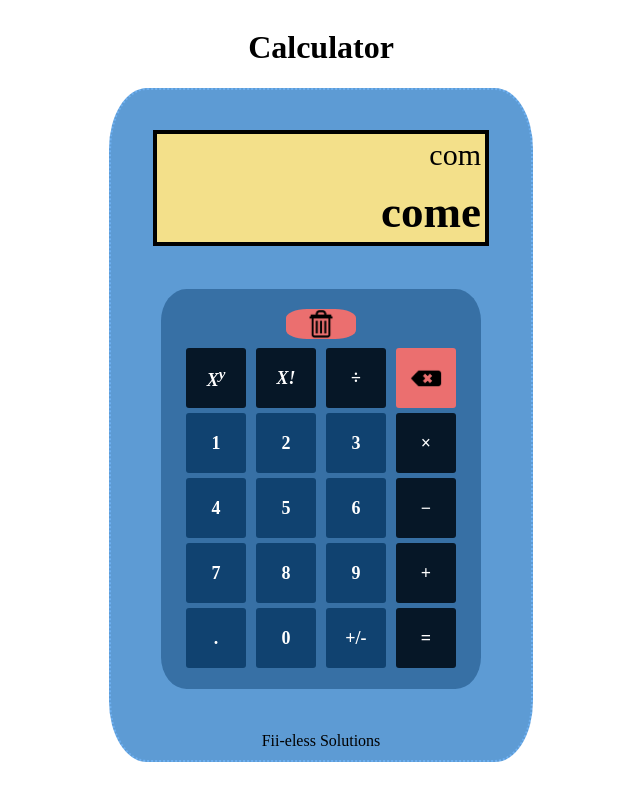
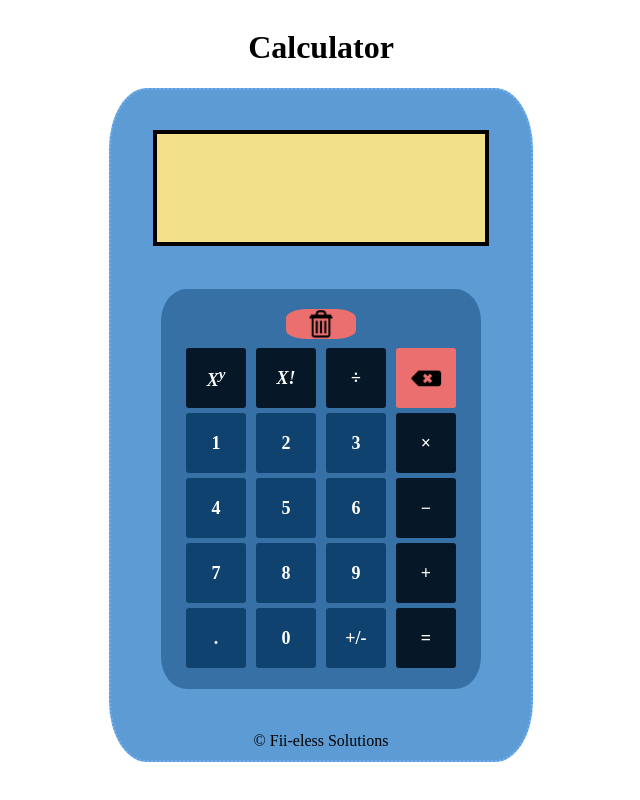
Before and after one commit to Fii-eless/calculator, a plain HTML site: page index.html in a window 1280 px wide. Shown: the whole page, without its empty margins (319-959 px from the left). Drawn offline with Linux system fonts and the light colour scheme.

Commit message:
No major changes, only trial and error

```diff
--- a/index.html
+++ b/index.html
@@ -14,8 +14,8 @@
     </div>
     <div class="field">
         <div class="display" id="screen">
-            <div id="screenMinor">com</div>
-            <div id="screenMajor">come</div>
+            <div id="screenMinor"></div>
+            <div id="screenMajor"></div>
         </div>
         <div class="buttonField">
             <div class="button clear" data-key="27" id="clearAll"><img src="img/clear.png" height="30px" width="auto" alt="bin art symbol"></div>
@@ -50,7 +50,7 @@
                 </div>
             </div>
         </div>
-        <footer>Fii-eless Solutions</footer>
+        <footer>&#169; Fii-eless Solutions</footer>
     </div>
 </body>
 </html>
```
